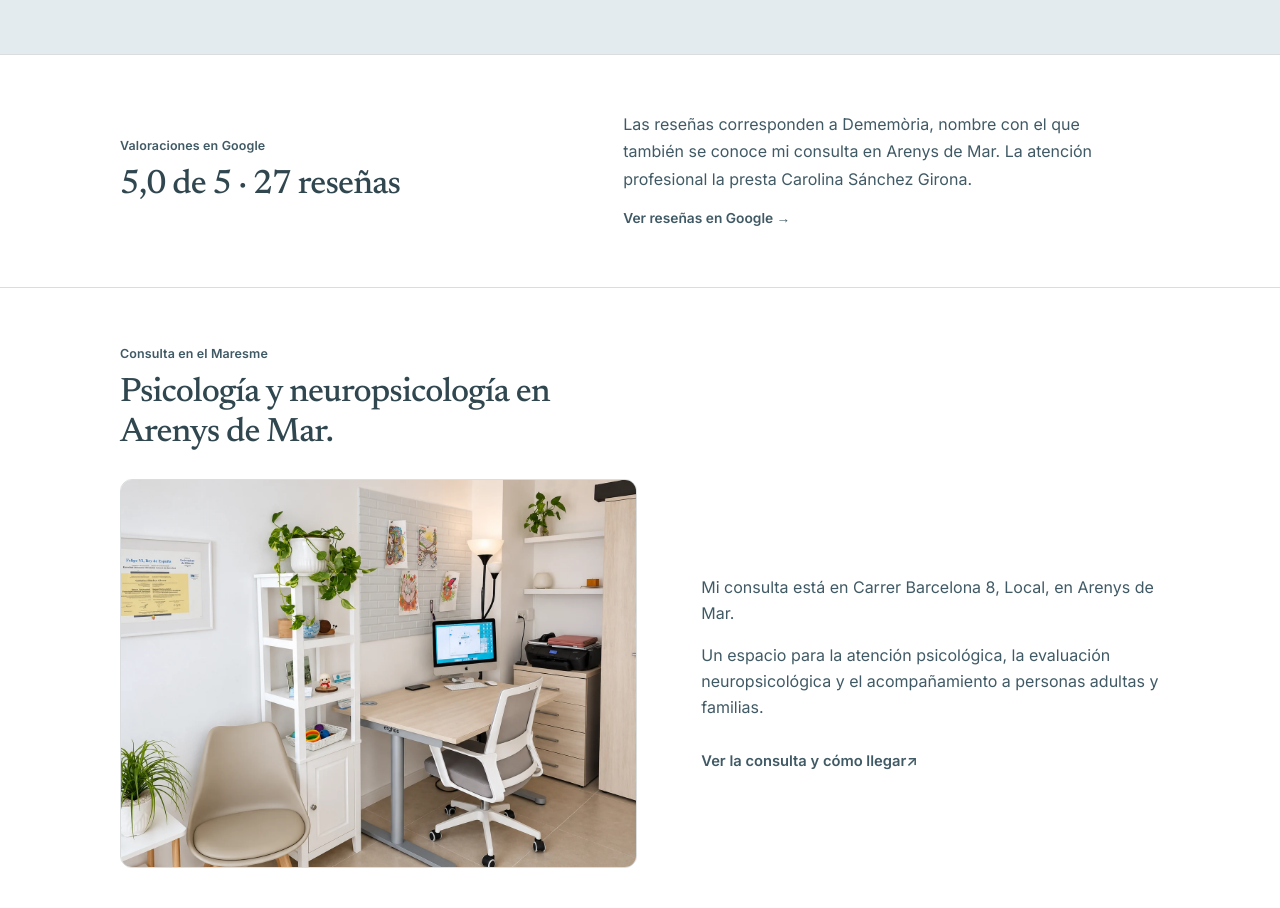
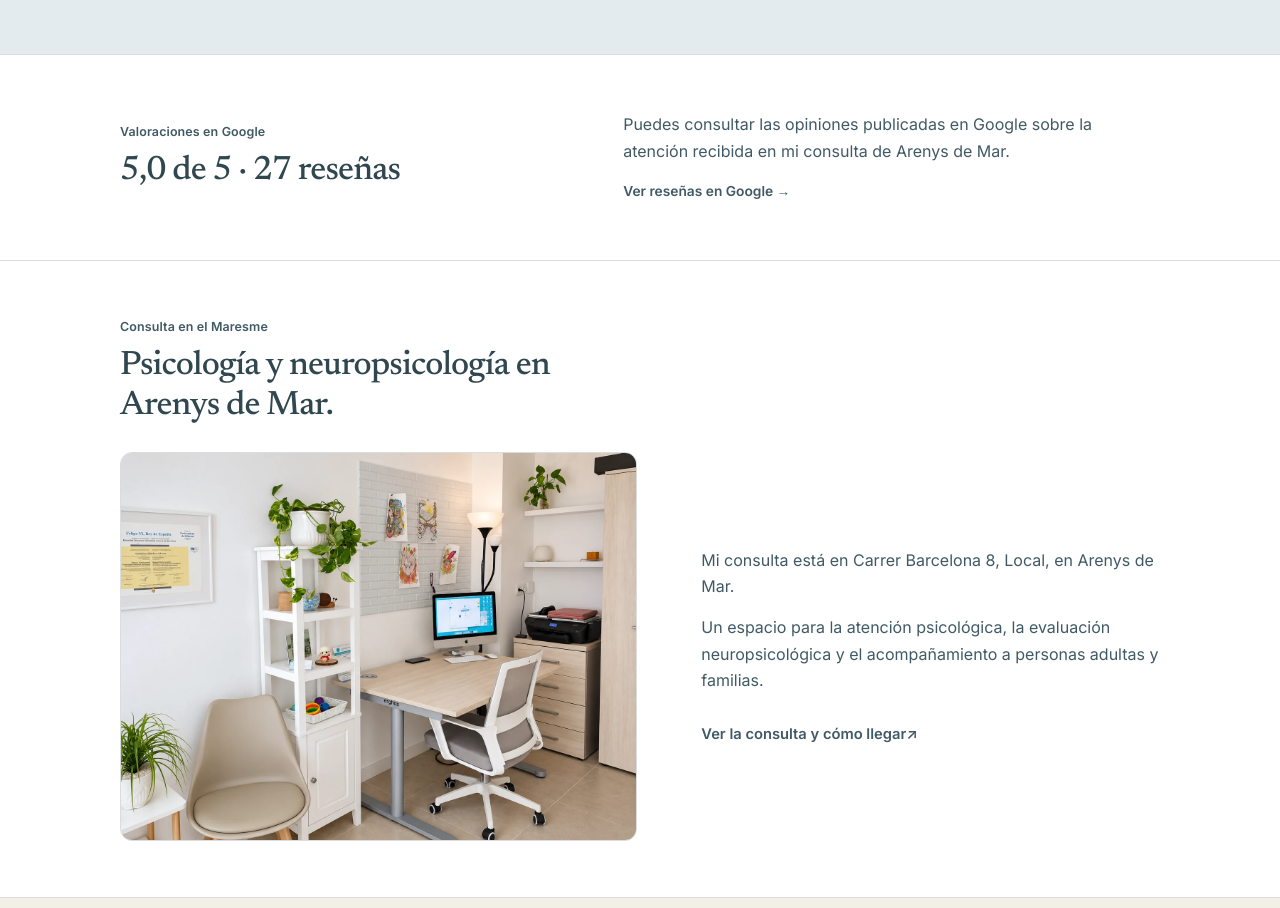
Before and after one commit to carolinasanchezgirona/Portfolio-Carolina, a Next.js app: page / in a window 1280 px wide. Shown: the part 2034-2942 px from the top of the page. Built offline with nearby package versions, Linux system fonts and the light colour scheme.

Commit message:
Replace legacy Dememoria branding with Carolina Sánchez Girona personal practice identity

```diff
--- a/app/page.tsx
+++ b/app/page.tsx
@@ -170,7 +170,7 @@ export default function HomePage() {
           </div>
           <div className="editorial-reviews-copy">
             <p>
-              Las reseñas corresponden a Dememòria, nombre con el que también se conoce mi consulta en Arenys de Mar. La atención profesional la presta Carolina Sánchez Girona.
+              Puedes consultar las opiniones publicadas en Google sobre la atención recibida en mi consulta de Arenys de Mar.
             </p>
             <a
               className="editorial-card-link"
```
